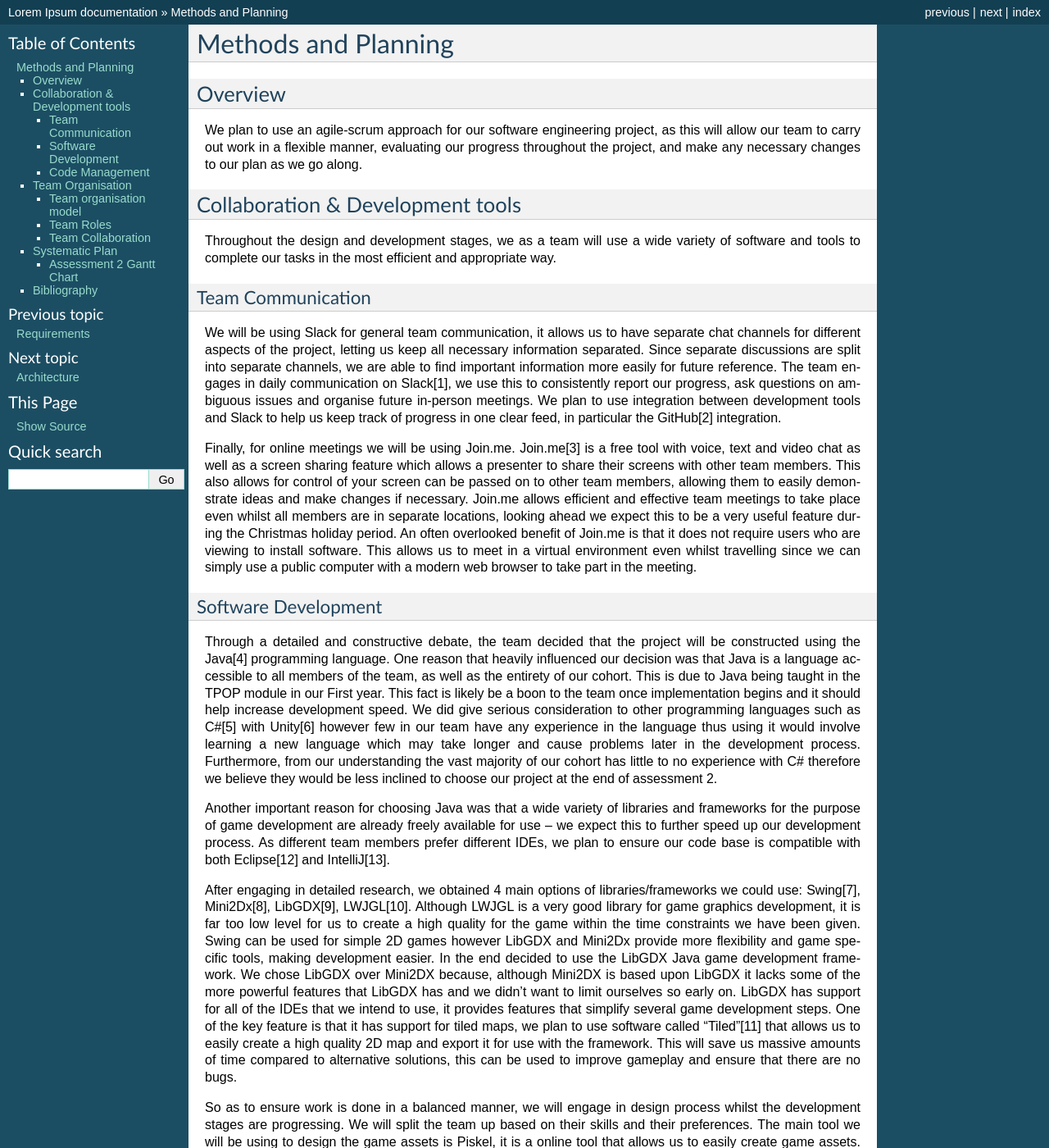
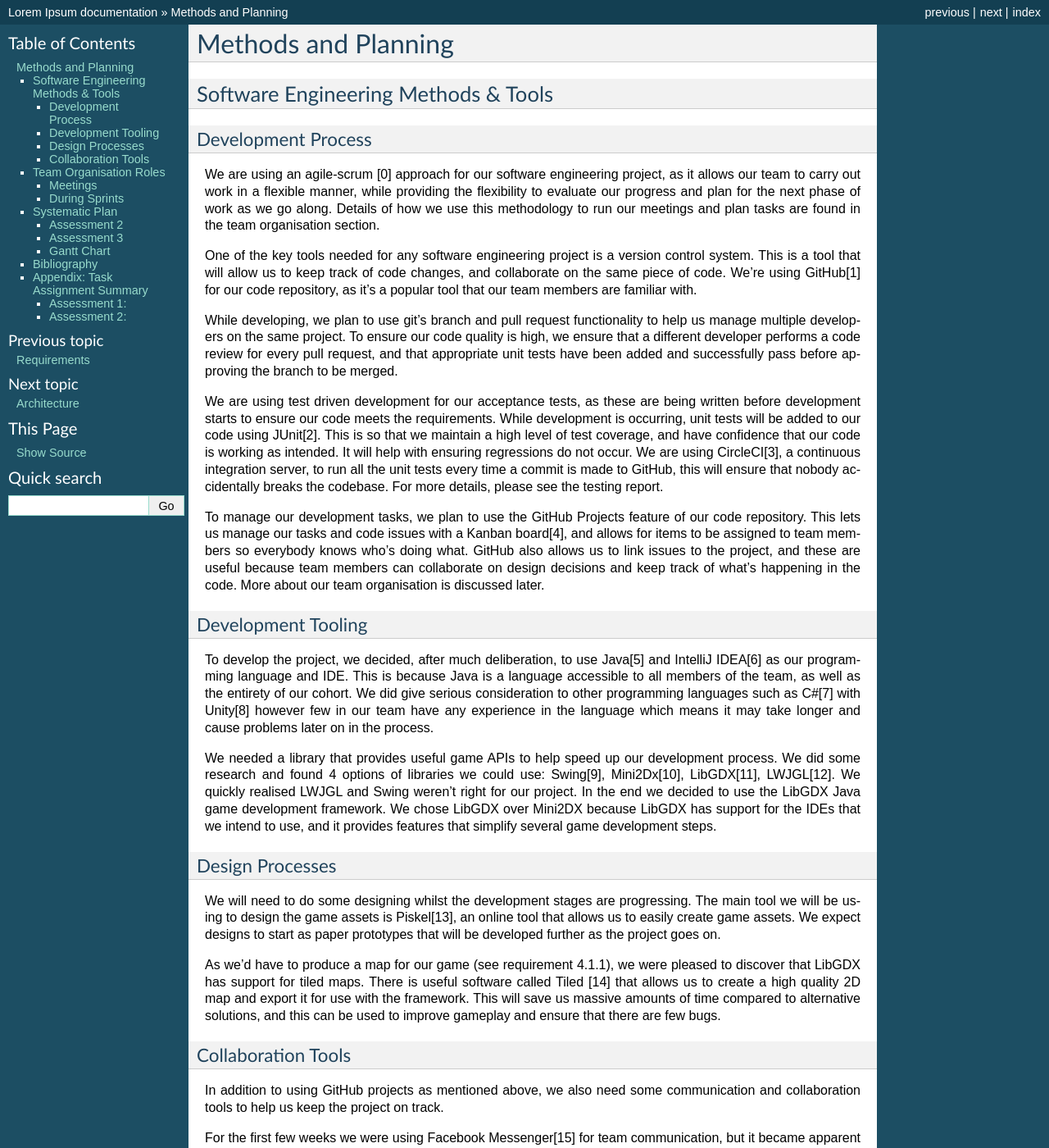
Before and after one commit to JamesNXN/TNN-Assesment-3, a Sphinx documentation site: the page built from docs/Assessment2/methods.rst, in a window 1280 px wide and 1400 px high. Shown: the whole window at 82% size. Built offline with Sphinx 7.4.7, drawn with Linux system fonts in a browser that asks for light colours; pages that are not in the unit, such as notebooks, are missing from menus; some of the changed text lies outside the part shown.

Commit message:
Updated methods doc

```diff
--- a/docs/Assessment2/methods.rst
+++ b/docs/Assessment2/methods.rst
@@ -1,190 +1,197 @@
 Methods and Planning
 =====================
 
-Overview
----------
+Software Engineering Methods & Tools
+--------------------------------------
+Development Process
+~~~~~~~~~~~~~~~~~~~~
+We are using an agile-scrum [0] approach for our software engineering
+project, as it allows our team to carry out work in a flexible manner,
+while providing the flexibility to evaluate our progress and plan for
+the next phase of work as we go along.  Details of how we use this
+methodology to run our meetings and plan tasks are found in the team
+organisation section.
 
-We plan to use an agile-scrum approach for our software engineering
-project, as this will allow our team to carry out work in a flexible
-manner, evaluating our progress throughout the project, and make any
-necessary changes to our plan as we go along.
+One of the key tools needed for any software engineering project is a
+version control system. This is a tool that will allow us to keep track
+of code changes, and collaborate on the same piece of code. We’re using
+GitHub[1] for our code repository, as it’s a popular tool that our team
+members are familiar with.
 
-Collaboration & Development tools
-----------------------------------
+While developing, we plan to use git’s branch and pull request
+functionality to help us manage multiple developers on the same project.
+To ensure our code quality is high, we ensure that a different developer
+performs a code review for every pull request, and that appropriate unit
+tests have been added and successfully pass before approving the branch
+to be merged.
 
-Throughout the design and development stages, we as a team will use a
-wide variety of software and tools to complete our tasks in the most
-efficient and appropriate way.
+We are using test driven development for our acceptance tests, as these
+are being written before development starts to ensure our code meets the
+requirements. While development is occurring, unit tests will be added
+to our code using JUnit[2]. This is so that we maintain a high level of
+test coverage, and have confidence that our code is working as intended.
+It will help with ensuring regressions do not occur. We are using
+CircleCI[3], a continuous integration server, to run all the unit tests
+every time a commit is made to GitHub, this will ensure that nobody
+accidentally breaks the codebase. For more details, please see the
+testing report.
 
-Team Communication
+To manage our development tasks, we plan to use the GitHub
+Projects feature of our code repository. This lets us manage our tasks
+and code issues with a Kanban board[4], and allows for items to be
+assigned to team members so everybody knows who’s doing what. GitHub
+also allows us to link issues to the project, and these are useful
+because team members can collaborate on design decisions and keep track
+of what’s happening in the code. More about our team organisation is
+discussed later.
+
+Development Tooling
 ~~~~~~~~~~~~~~~~~~~~
 
-We will be using Slack for general team communication, it allows us to
-have separate chat channels for different aspects of the project,
-letting us keep all necessary information separated. Since separate
-discussions are split into separate channels, we are able to find
-important information more easily for future reference. The team engages
-in daily communication on Slack[1], we use this to consistently report
-our progress, ask questions on ambiguous issues and organise future
-in-person meetings. We plan to use integration between development tools
-and Slack to help us keep track of progress in one clear feed, in
-particular the GitHub[2] integration.
+To develop the project, we decided, after much deliberation, to use
+Java[5] and IntelliJ IDEA[6] as our programming language and IDE. This
+is because Java is a language accessible to all members of the team, as
+well as the entirety of our cohort. We did give serious consideration to
+other programming languages such as C#[7] with Unity[8] however few in
+our team have any experience in the language which means it may take
+longer and cause problems later on in the process.
 
-Finally, for online meetings we will be using Join.me. Join.me[3] is a
-free tool with voice, text and video chat as well as a screen sharing
-feature which allows a presenter to share their screens with other team
-members. This also allows for control of your screen can be passed on to
-other team members, allowing them to easily demonstrate ideas and make
-changes if necessary. Join.me allows efficient and effective team
-meetings to take place even whilst all members are in separate
-locations, looking ahead we expect this to be a very useful feature
-during the Christmas holiday period. An often overlooked benefit of
-Join.me is that it does not require users who are viewing to install
-software. This allows us to meet in a virtual environment even whilst
-travelling since we can simply use a public computer with a modern web
-browser to take part in the meeting.
+We needed a library that provides useful game APIs to help speed up our
+development process. We did some research and found 4 options of
+libraries we could use: Swing[9], Mini2Dx[10], LibGDX[11], LWJGL[12]. We
+quickly realised LWJGL and Swing weren’t right for our project. In the
+end we decided to use the LibGDX Java game development framework. We
+chose LibGDX over Mini2DX because LibGDX has support for the IDEs that
+we intend to use, and it provides features that simplify several game
+development steps.
 
-Software Development
-~~~~~~~~~~~~~~~~~~~~~~
-Through a detailed and constructive debate, the team decided that the
-project will be constructed using the Java[4] programming language. One
-reason that heavily influenced our decision was that Java is a language
-accessible to all members of the team, as well as the entirety of our
-cohort. This is due to Java being taught in the TPOP module in our First
-year. This fact is likely be a boon to the team once implementation
-begins and it should help increase development speed. We did give
-serious consideration to other programming languages such as C#[5] with
-Unity[6] however few in our team have any experience in the language
-thus using it would involve learning a new language which may take
-longer and cause problems later in the development process. Furthermore,
-from our understanding the vast majority of our cohort has little to no
-experience with C# therefore we believe they would be less inclined to
-choose our project at the end of assessment 2.
+Design Processes
+~~~~~~~~~~~~~~~~~~~~
 
-Another important reason for choosing Java was that a wide variety of
-libraries and frameworks for the purpose of game development are already
-freely available for use – we expect this to further speed up our
-development process.  As different team members prefer different IDEs,
-we plan to ensure our code base is compatible with both Eclipse[12] and
-IntelliJ[13].
+We will need to do some designing whilst the development stages are
+progressing. The main tool we will be using to design the game assets is
+Piskel[13], an online tool that allows us to easily create game assets.
+We expect designs to start as paper prototypes that will be developed
+further as the project goes on.
 
-After engaging in detailed research, we obtained 4 main options of
-libraries/frameworks we could use: Swing[7], Mini2Dx[8], LibGDX[9],
-LWJGL[10]. Although LWJGL is a very good library for game graphics
-development, it is far too low level for us to create a high quality for
-the game within the time constraints we have been given. Swing can be
-used for simple 2D games however LibGDX and Mini2Dx provide more
-flexibility and game specific tools, making development easier. In the
-end decided to use the LibGDX Java game development framework. We chose
-LibGDX over Mini2DX because, although Mini2DX is based upon LibGDX it
-lacks some of the more powerful features that LibGDX has and we didn’t
-want to limit ourselves so early on. LibGDX has support for all of the
-IDEs that we intend to use, it provides features that simplify several
-game development steps. One of the key feature is that it has support
-for tiled maps, we plan to use software called “Tiled”[11] that allows
-us to easily create a high quality 2D map and export it for use with the
-framework. This will save us massive amounts of time compared to
-alternative solutions, this can be used to improve gameplay and ensure
-that there are no bugs.
+As we’d have to produce a map for our game (see requirement 4.1.1), we
+were pleased to discover that LibGDX has support for tiled maps. There
+is useful software called Tiled [14] that allows us to create a high
+quality 2D map and export it for use with the framework. This will save
+us massive amounts of time compared to alternative solutions, and this
+can be used to improve gameplay and ensure that there are few bugs.
 
-So as to ensure work is done in a balanced manner, we will engage in
-design process whilst the development stages are progressing. We will
-split the team up based on their skills and their preferences. The main
-tool we will be using to design the game assets is Piskel, it is a
-online tool that allows us to easily create game assets. We expect
-designs to start as paper prototypes that will be developed further as
-the project goes on. We will also be using Tiled to easily draw maps and
-rooms.
+Collaboration Tools
+~~~~~~~~~~~~~~~~~~~~
 
-To ensure that several playability features we are considering are
-popular with the game's main audience, we conducted a survey using
-Google Forms asking questions regarding preferred input methods.
-
-Code Management
-~~~~~~~~~~~~~~~~~
-Throughout the development process, we will be using GitHub as our code
-repository since it allows for easy collaboration. All members of the
-team will be contributing to the repository.
-
-To manage development tasks, we plan to use the GitHub projects feature
-of our code repository. This lets us manage our tasks and code issues
-with a Kanban[14] board, and allows for items to be assigned to team
-members so everybody knows who’s doing what. This allows us to keep our
-project management and code in the same place, which should encourage us
-to effectively keep track of what’s happening as we’re working on the
-code. GitHub also allows us to link issues to the project, and these are
-useful because team members can collaborate on design decisions and keep
-track of what’s happening in the code.
-
-Alongside GitHub projects, we plan to use git’s branch and pull request
-functionality to help us manage multiple developers on the same project.
-For every pull request, we will ensure that a different developer
-performs a code review, and that all tests pass before approving the
-branch.
-
-Tests will be added to our code as we write it, so that we maintain a
-high level of test coverage. We plan to use a continuous integration
-server to run all the tests every time a commit is made to GitHub, this
-will ensure that nobody accidentally breaks the codebase.
+In addition to using GitHub projects as mentioned above, we also need
+some communication and collaboration tools to help us keep the project
+on track.
 
 
-Team Organisation
--------------------
-Team organisation model
-~~~~~~~~~~~~~~~~~~~~~~~~~
-As mentioned above, we plan on utilising the traditional Agile-SCRUM[16]
-model when organising our team. In-person meetings are held multiple
-times a week, here each team member goes through the progress they have
-made since the previous meeting. This allows all members to have a clear
-understanding of how the project as a whole is progressing. The meetings
-also allow us to sort out any queries or worries that members may have.
-The team will be split into 3 sub teams, and we then discuss what each
-sub team should accomplish and what tasks each member or sub team should
-meet by the next team meeting. These constant updates allow us to
-account for any unforeseen events and alter our development process
-based on these events.
 
-Team Roles
-~~~~~~~~~~~
-Through unanimous voting, we chose Brooke Hatton as our group leader. We
-determined that his prior experience in tasks similar to those we were
-undertaking and his general teamwork skills made him a natural leader
-for our group. We may potentially change our leadership during future
-assessments if the group feels it is necessary.
+For the first few weeks we were using Facebook Messenger[15] for team
+communication, but it became apparent that it wasn’t up to the job as we
+kept losing important pieces of information. We decided to switch to
+Slack [16] as it allows us to have separate chat channels for different
+aspects of the project, letting us keep all necessary information
+separated. Since separate discussions are split into separate channels,
+we are able to find important information more easily for future
+reference. The team engages in daily communication on Slack, we use this
+to consistently report our progress, ask questions on ambiguous issues
+and organise future in-person meetings.
 
-The reports in assessment 1 are assigned in the following manner:
+We are using integration between our development tools and Slack to help
+us keep track of progress in one clear feed, in particular the
+GitHub integration and the CircleCI integration. This helps with our
+development method, as it ensures all team members are kept up to date
+with the status of the repository and test results.
 
-*  Ben Jarvis was assigned the requirements document
-*  Benjamin Grahamslaw was assigned the risks and mitigations report
-*  Brooke Hatton and Jason Mashinchi were assigned the Architecture
-   report
-*  Joseph Shufflebotham and Vishal Soomaney were assigned the Methods
-   report
-*  Vishal Soomaney was assigned the user stories and scenarios
+For online meetings we are using Join.me [17] Join.me is a free tool
+with voice, text and video chat as well as a screen sharing feature
+which allows a presenter to share their screens with other team members.
+Join.me allows efficient and effective team meetings to take place even
+whilst all members are in separate locations. We made extensive use of
+Join.me over Christmas holiday period, where we used it to hold a full
+team meeting, using our scrum method as described later.
 
-Each member proofread all of the documents and contributed to all of the
-documents through comments and small edits.
+For document storage and collaboration, we are using Google Drive[18]
+with a shared team folder. This contains all of the documents and other
+files we’ve been working on. We are making use of Google Docs, Sheets &
+Forms[18] as they allow us to collaboratively work on documents at the
+same time, as well as providing mechanisms that allow us to review and
+comments on our documents.
 
-Team Collaboration
-~~~~~~~~~~~~~~~~~~~~
-We plan to use the tools above to help us with our collaboration on this
-project, in particular Slack and GitHub. During our meetings, the team
-will split up tasks evenly and we will be able to keep track of progress
-with the Kanban board in GitHub Projects and the Slack integration. As
-we have been using Github throughout the first assessment, there will be
-no confusion due to work platform transition when we use Github and Git
-regularly in the second assessment for game implementation.
 
-During the project, we will determine specific and realistic goals that
-we expect to meet within certain timeframes. We have chosen to use
-SMART[16] goals (specific, measurable, achievable, realistic,
-time-bound) to help us meet our targets. We chose this as it will help
-us produce useful goals that we can use to guide our work, and meet our
-deadlines.
+Team Organisation Roles
+--------------------------
+
+We decided early on to have a team leader role. The team leader is
+responsible for ensuring everybody has a task to be working on, and for
+making sure progress is being made. They are also responsible for
+producing meeting plans, and answering queries of any team member.
+
+In Assessment 1, we voted to decide a group leader - Brooke Hatton won
+as we felt he was a natural leader. For Assessment 2, we decided that
+Jason Mashinchi would take over as group leader, as he had experience in
+a software development team. We plan to alternate group leaders
+throughout the assessments, to give the other member a break.
+
+Every member of the team is assigned tasks to do at the end of every
+meeting for the sprint ahead. We decide who does what based on who wants
+to take on the task, or based on previous experience if it’s relevant to
+a task.
+
+Meetings
+~~~~~~~~~~~~~~~~~~~~~~~~
+
+
+The team aims to have a meeting at least once a week, during which our
+team leader acts as our scrum master. We may not strictly follow the
+agile-scrum rules, but we’ve found that our approach works well for us.
+
+Our team leader prepares for every meeting by producing a brief plan of
+what needs to happen during the meeting to ensure that we are making
+progress. Having a plan means that we can stay on track within the
+meeting and don’t go off track and don’t make progress. We tend to keep
+meetings high-level so that we don’t waste time on implementation
+details that can be decided without the entire group present.
+
+Meetings are scheduled to happen multiple times a week depending on
+availability of team members. Our meetings always signify the start of a
+new sprint. We typically start with each member going through what
+they’ve been working on in the previous sprint,  and they raise any
+problems or questions they may have. This allows us to catch issues,
+concerns or blockers that have arisen early on in the meeting, so we can
+take them into account when planning the next sprint.
+
+We then proceed to discuss what needs to be done during the next
+sprint, and assign tasks to each individual in the team. This is great
+because it means everybody has something to be working on for the next
+week, and ensures that we are making sufficient progress in the project.
+
+During Sprints
+~~~~~~~~~~~~~~~~~~~~~~~~
+
+Everybody is assigned a task to be working on during sprints, and they
+are responsible for ensuring their bit of work gets done. Every team
+member uses the kanban board containing issues on GitHub to keep the
+rest of the team up to date on where their task is at, and they make
+sure that their appropriate issues/tasks are assigned to themselves.
+
+If any problems arise during the week, team members use their assigned
+GitHub issues to discuss anything related to their task, or we
+communicate through Slack when we need to discuss something more
+general. Splitting up the communication methods in this manner allows us
+to find discussion when necessary, as often we make design decisions
+within GitHub that can be referenced later.
+
 
 Systematic Plan
------------------
+---------------------------------
 
+Assessment 2
+~~~~~~~~~~~~~~~~~~~~
 The focus of the team will fully switch to the second assessment on
 Wednesday 9th November, once the first assessment has been submitted. We
 plan on completing the second assessment by Tuesday Spring Week 2 giving
@@ -198,57 +205,97 @@ students from other teams look at sections of our code to test
 readability. There will also be a 2 week rest from SEPR to account for
 time spent studying for exams and also the exam week itself.
 
-A Gantt chart [18] containing the schedule for key tasks from all the
+Assessment 3
+~~~~~~~~~~~~~~~~~~~~
+After the completion of Assessment 2 on Tuesday 24th January we will
+work as a team to decide the project to take on for Assessment 3. This
+will be done within one week, after which we shall decide upon areas
+that need to be worked upon over the next assessment, and delegate tasks
+accordingly to team members. Documentation is started in the first week
+with everyone focusing on making sure reports and code documentation are
+up to date. within the next week all documents will be near to
+completion and the code will have started to be updated. Again, we plan
+on completing the work a week before the deadline to give us time to fix
+any issues found.
+
+A Gantt chart [19] containing the schedule for key tasks from all the
 assessments can be found in the appendix. This chart includes
 priorities, task dependencies and a critical path.
 
-Assessment 2 Gantt Chart
-~~~~~~~~~~~~~~~~~~~~~~~~~~
+Gantt Chart
+~~~~~~~~~~~~~~~~~~~~
 
-Below is an extract of our Gantt chart related to Assessment 2. The full
-version can be seen on our website.
+Below is an extract of our Gantt chart. The full version can be seen on
+our website under Appendix B (
+http://lihq.me/Downloads/Assessment1/AppendixB.pdf).
 
-.. image:: images/Assessment2GanttChart.png
-
-For the Gantt chart showing the schedule for the rest of the SEPR project,
-please check appendix B or alternatively you can also see it on the website
-on this URL: http://lihq.me/Downloads/Assessment1/AppendixB.pdf
 
 Bibliography
--------------
+----------------
 
-[1] Slack [Online] www.slack.com [Accessed 8/11/2016]
+[0] Waterfall to Agile: Flipping the Switch - Bhushan Gupta [Online]
+Available:
 
-[2] Github [Online] www.github.com [Accessed 8/11/2016]
+      http://www.uploads.pnsqc.org/2012/papers/t-21\_Gupta\_paper.pdf
+ [Accessed 25/10/2016]
 
-[3] Join.me [Online] www.join.me [Accessed 8/11/2016]
+[1] Github [Online] www.github.com  [Accessed 8/11/2016]
 
-[4] Java [Online] www.oracle.com [Accessed 8/11/2016]
+[2] JUnit [Online] http://junit.org  [Accessed 22/01/2017]
 
-[5] C# [Online] www.msdn.microsoft.com [Accessed 8/11/2016]
+[3] CircleCI[Online] https://circleci.com/  [Accessed 22/01/2017]
 
-[6] Unity [Online] www.unity.com [Accessed 8/11/2016]
+[4] Kanban board [Online] www.github.com  [Accessed 8/11/2016]
 
-[7] Swing [Online] www.oracle.com [Accessed 8/11/2016]
+[5] Java [Online] www.oracle.com  [Accessed 8/11/2016]
 
-[8] Mini2DX [Online] www.mini2dx.org [Accessed 8/11/2016]
+[6] IntelliJ [Online]  www.jetbrains.com  [Accessed 8/11/2016]
 
-[9] libGDX [Online] www.libgdx.badlogicgames.com [Accessed 8/11/2016]
+[7] C# [Online] www.msdn.microsoft.com  [Accessed 8/11/2016]
 
-[10] LWJGL [Online] www.lwjgl.org [Accessed 8/11/2016]
+[8] Unity [Online] www.unity.com  [Accessed 8/11/2016]
 
-[11] Tiled [Online] www.mapeditor.org [Accessed 8/11/2016]
+[9] Swing [Online] www.oracle.com  [Accessed 8/11/2016]
 
-[12] Eclipse [Online] www.eclipse.org [Accessed 8/11/2016]
+[10] Mini2DX [Online] www.mini2dx.org  [Accessed 8/11/2016]
 
-[13] IntelliJ [Online]   www.jetbrains.com [Accessed 8/11/2016]
+[11] libGDX [Online] www.libgdx.badlogicgames.com  [Accessed 8/11/2016]
 
-[14] GitHub Projects - kanban board [Online] www.github.com [Accessed 8/11/2016]
+[12] LWJGL [Online] www.lwjgl.org  [Accessed 8/11/2016]
 
-[15] Piskel [Online] www.piskelapp.com [Acessed 8/11/2016]
+[13] Piskel [Online] www.piskelapp.com  [Acessed 8/11/2016]
 
-[16] Waterfall to Agile: Flipping the Switch - Bhushan Gupta [Online] Available: http://www.uploads.pnsqc.org/2012/papers/t-21\_Gupta\_paper.pdf [Accessed 25/10/2016]
+[14] Tiled [Online] www.mapeditor.org  [Accessed 8/11/2016]
 
-[17] Goal Oriented Requirements Engineering - Axel van Lamsweerde [Online] Available: http://dl.acm.org/citation.cfm?id=776930 [Accessed 04/11/2016]
+[15] Facebook Messenger [Online] https://en-gb. messenger .com/
+ [Accessed 23/01/2017]
 
-[18] Gantt Chart [Online] Available: http://lihq.me/Downloads/Assessment1/AppendixB.pdf
+[16] Slack [Online] www.slack.com  [Accessed 8/11/2016]
+
+[17] Join.me [Online] www.join.me  [Accessed 8/11/2016]
+
+[18] Google Drive [Online] https://www. google .com/ drive /  [Accessed
+23/01/2017]
+
+[19] Gantt Chart [Online]
+http://lihq.me/Downloads/Assessment1/AppendixB.pdf
+
+
+Appendix: Task Assignment Summary
+-------------------------------------
+Assessment 1:
+~~~~~~~~~~~~~~~~~~
+- Ben Jarvis was assigned the requirements document
+- Benjamin Grahamslaw was assigned the risks and mitigations report
+- Brooke Hatton and Jason Mashinchi were assigned the Architecture report
+- Joseph Shufflebotham and Vishal Soomaney were assigned the Methods report
+
+Assessment 2:
+~~~~~~~~~~~~~~~~~~
+- Benjamin Grahamslaw was assigned the GUI report & user manual
+- Brooke Hatton, Jason Mashinchi & Joe Shufflebotham were responsible for the implementation of the game, testing and the design choices made.
+      - Other team members contributed towards implementing smaller features
+- Jason Mashinchi was assigned the testing report
+- Brooke Hatton & Vishal Soomaney were assigned the architecture report
+- Ben Jarvis & Benjamin Grahamslaw were assigned the document updates
+- Joe Shufflebotham & Vishal Soomaney were assigned the implementation report
```
